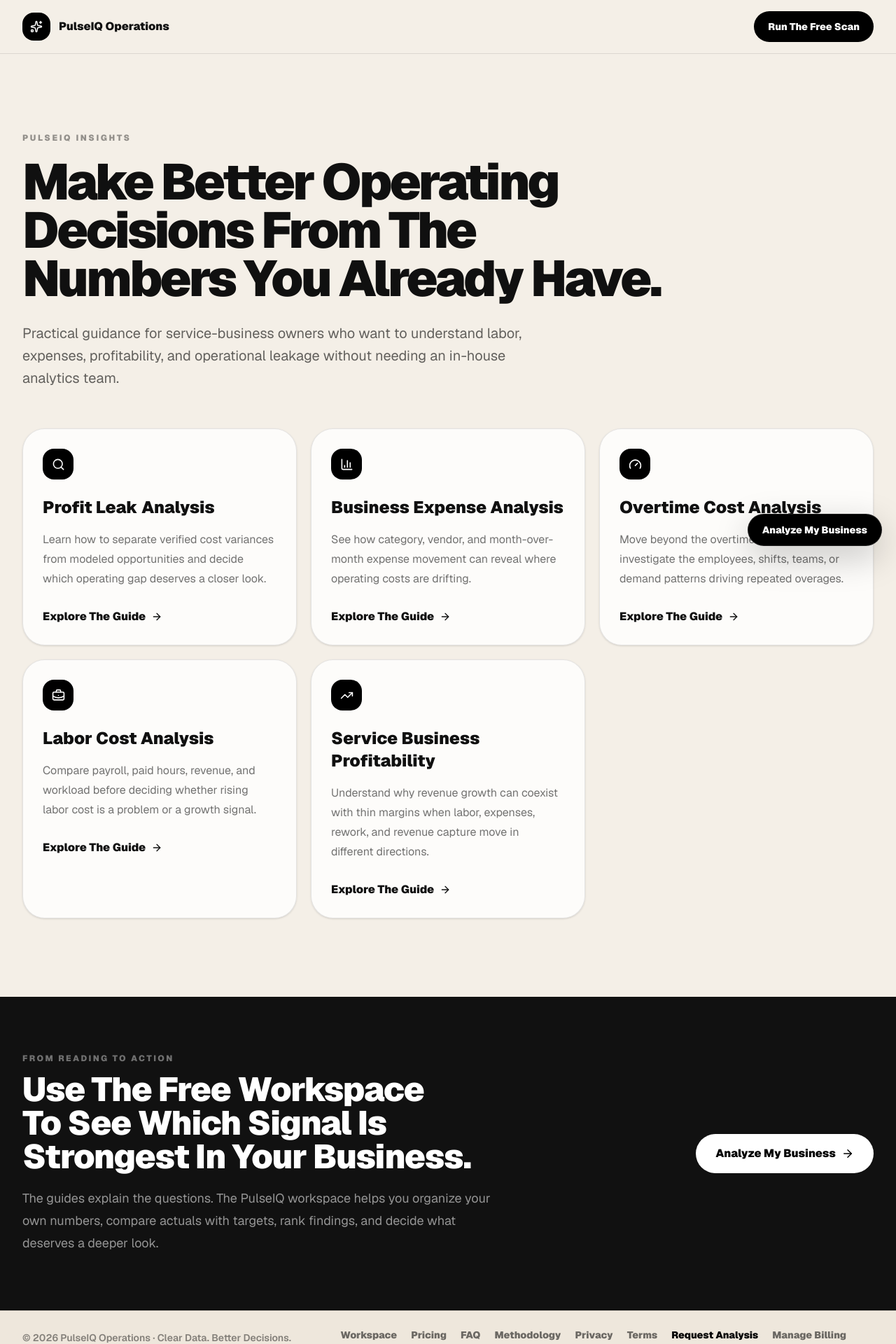
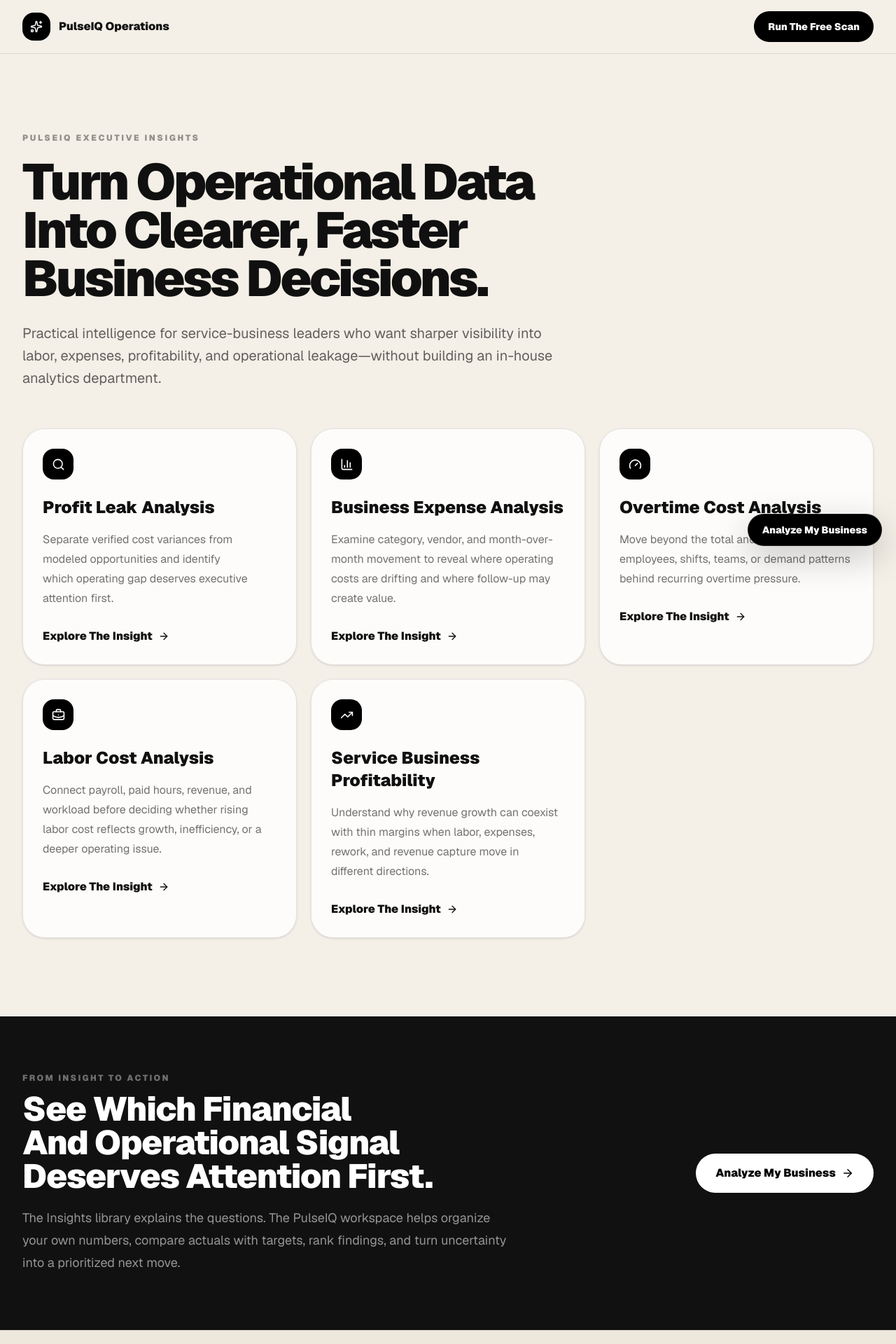
Before and after one commit to aundreanapper12-gif/pulseiqop, a Next.js app: page /insights in a window 1280 px wide. Shown: the top 1920 px of the page at 70% size. Built offline with nearby package versions, Linux system fonts and the light colour scheme; no server answers.

Commit message:
Elevate insights hub copy to premium executive positioning

```diff
--- a/app/insights/page.tsx
+++ b/app/insights/page.tsx
@@ -3,32 +3,32 @@ import { ArrowRight, BarChart3, BriefcaseBusiness, Gauge, Search, Sparkles, Tren
 
 export const metadata: Metadata = {
   title: "Business Operations Insights",
-  description: "Practical guidance on profit leaks, labor cost, overtime, business expenses, and service business profitability from PulseIQ Operations.",
+  description: "Executive-level guidance on profit leakage, labor cost, overtime, business expenses, and service business profitability from PulseIQ Operations.",
   alternates: { canonical: "/insights" },
 };
 
 const guides = [
   {
     title: "Profit Leak Analysis",
-    body: "Learn how to separate verified cost variances from modeled opportunities and decide which operating gap deserves a closer look.",
+    body: "Separate verified cost variances from modeled opportunities and identify which operating gap deserves executive attention first.",
     href: "/profit-leak-analysis",
     icon: Search,
   },
   {
     title: "Business Expense Analysis",
-    body: "See how category, vendor, and month-over-month expense movement can reveal where operating costs are drifting.",
+    body: "Examine category, vendor, and month-over-month movement to reveal where operating costs are drifting and where follow-up may create value.",
     href: "/business-expense-analysis",
     icon: BarChart3,
   },
   {
     title: "Overtime Cost Analysis",
-    body: "Move beyond the overtime total and investigate the employees, shifts, teams, or demand patterns driving repeated overages.",
+    body: "Move beyond the total and isolate the employees, shifts, teams, or demand patterns behind recurring overtime pressure.",
     href: "/overtime-cost-analysis",
     icon: Gauge,
   },
   {
     title: "Labor Cost Analysis",
-    body: "Compare payroll, paid hours, revenue, and workload before deciding whether rising labor cost is a problem or a growth signal.",
+    body: "Connect payroll, paid hours, revenue, and workload before deciding whether rising labor cost reflects growth, inefficiency, or a deeper operating issue.",
     href: "/labor-cost-analysis",
     icon: BriefcaseBusiness,
   },
@@ -53,9 +53,9 @@ export default function InsightsPage() {
       <section className="px-5 py-20 md:px-8 md:py-28">
         <div className="mx-auto max-w-7xl">
           <div className="max-w-5xl">
-            <p className="text-xs font-black uppercase tracking-[0.22em] text-black/40">PulseIQ Insights</p>
-            <h1 className="mt-5 text-5xl font-black leading-[0.96] tracking-[-0.05em] md:text-7xl">Make Better Operating Decisions From The Numbers You Already Have.</h1>
-            <p className="mt-7 max-w-3xl text-lg leading-8 text-black/60 md:text-xl">Practical guidance for service-business owners who want to understand labor, expenses, profitability, and operational leakage without needing an in-house analytics team.</p>
+            <p className="text-xs font-black uppercase tracking-[0.22em] text-black/40">PulseIQ Executive Insights</p>
+            <h1 className="mt-5 text-5xl font-black leading-[0.96] tracking-[-0.05em] md:text-7xl">Turn Operational Data Into Clearer, Faster Business Decisions.</h1>
+            <p className="mt-7 max-w-3xl text-lg leading-8 text-black/60 md:text-xl">Practical intelligence for service-business leaders who want sharper visibility into labor, expenses, profitability, and operational leakage—without building an in-house analytics department.</p>
           </div>
 
           <div className="mt-14 grid gap-5 md:grid-cols-2 xl:grid-cols-3">
@@ -66,7 +66,7 @@ export default function InsightsPage() {
                   <span className="flex h-11 w-11 items-center justify-center rounded-2xl bg-black text-white"><Icon size={19} /></span>
                   <h2 className="mt-6 text-2xl font-black">{guide.title}</h2>
                   <p className="mt-4 leading-7 text-black/55">{guide.body}</p>
-                  <span className="mt-7 inline-flex items-center gap-2 font-black">Explore The Guide <ArrowRight size={16} /></span>
+                  <span className="mt-7 inline-flex items-center gap-2 font-black">Explore The Insight <ArrowRight size={16} /></span>
                 </a>
               );
             })}
@@ -77,9 +77,9 @@ export default function InsightsPage() {
       <section className="bg-[#111] px-5 py-20 text-white md:px-8">
         <div className="mx-auto grid max-w-7xl gap-8 lg:grid-cols-[1fr_.7fr] lg:items-center">
           <div>
-            <p className="text-xs font-black uppercase tracking-[0.2em] text-white/40">From Reading To Action</p>
-            <h2 className="mt-3 text-4xl font-black tracking-tight md:text-5xl">Use The Free Workspace To See Which Signal Is Strongest In Your Business.</h2>
-            <p className="mt-5 max-w-3xl text-lg leading-8 text-white/55">The guides explain the questions. The PulseIQ workspace helps you organize your own numbers, compare actuals with targets, rank findings, and decide what deserves a deeper look.</p>
+            <p className="text-xs font-black uppercase tracking-[0.2em] text-white/40">From Insight To Action</p>
+            <h2 className="mt-3 text-4xl font-black tracking-tight md:text-5xl">See Which Financial And Operational Signal Deserves Attention First.</h2>
+            <p className="mt-5 max-w-3xl text-lg leading-8 text-white/55">The Insights library explains the questions. The PulseIQ workspace helps organize your own numbers, compare actuals with targets, rank findings, and turn uncertainty into a prioritized next move.</p>
           </div>
           <a href="/workspace" className="inline-flex items-center justify-center gap-2 rounded-full bg-white px-7 py-4 font-black text-black lg:justify-self-end">Analyze My Business <ArrowRight size={18} /></a>
         </div>
```
